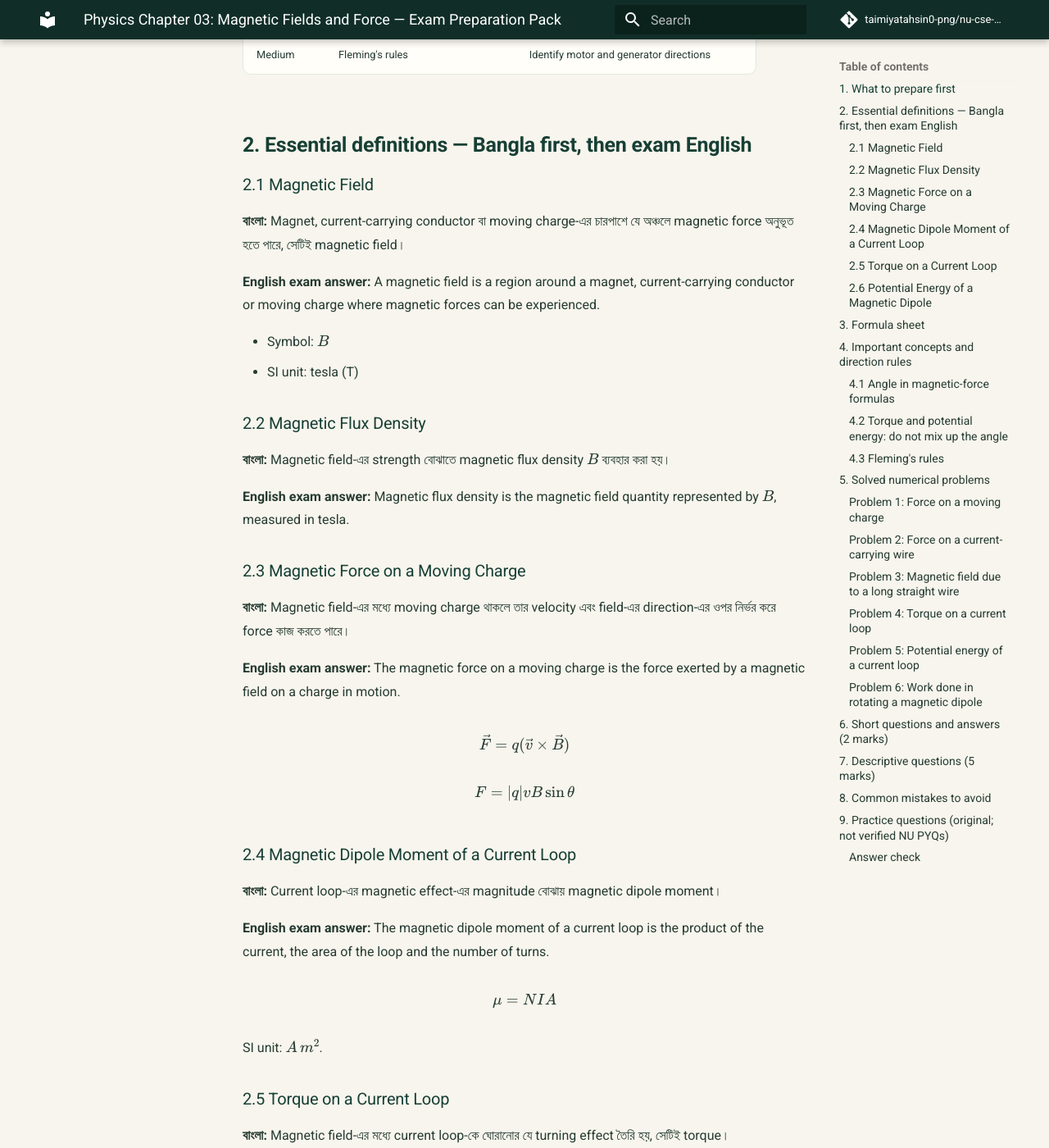
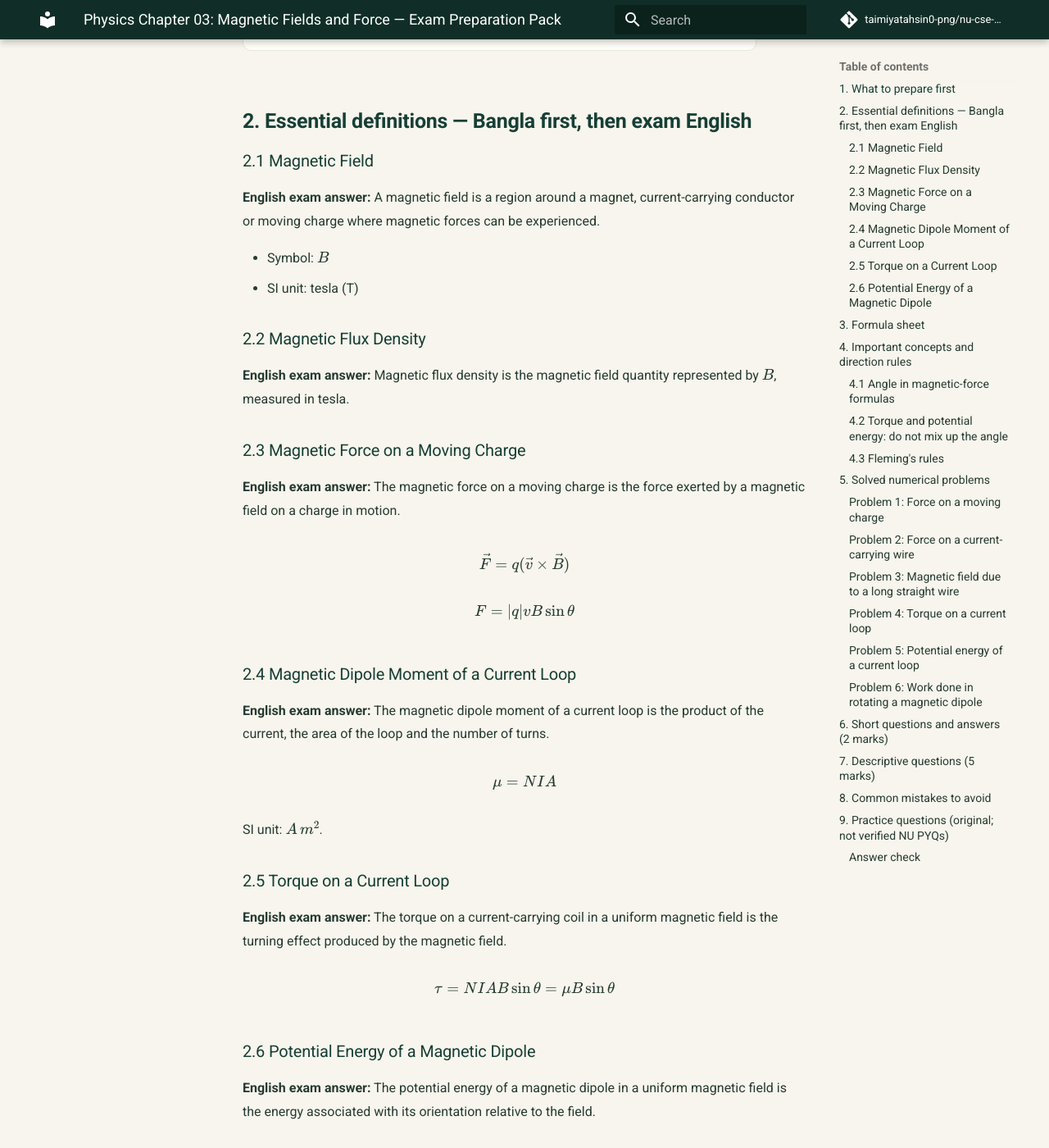
Before and after one commit to taimiyatahsin0-png/nu-cse-notes-store, an MkDocs documentation site: the page built from docs/subjects/phy/chapter-03-exam-preparation.md, in a window 1280 px wide and 1400 px high, scrolled down 1031 px. Shown: the whole window at 82% size. Built offline with MkDocs 1.6.1 and Material for MkDocs 9.7.7, drawn with Linux system fonts in a browser that asks for light colours; comment, search, counter and statistics services are not loaded; some of the changed text lies outside the part shown.

Commit message:
Remove Bangla content; standardize English-only notes

```diff
--- a/docs/subjects/phy/chapter-03-exam-preparation.md
+++ b/docs/subjects/phy/chapter-03-exam-preparation.md
@@ -26,8 +26,6 @@
 
 ### 2.1 Magnetic Field
 
-**বাংলা:** Magnet, current-carrying conductor বা moving charge-এর চারপাশে যে অঞ্চলে magnetic force অনুভূত হতে পারে, সেটিই magnetic field।
-
 **English exam answer:** A magnetic field is a region around a magnet, current-carrying conductor or moving charge where magnetic forces can be experienced.
 
 - Symbol: \(B\)
@@ -35,13 +33,9 @@
 
 ### 2.2 Magnetic Flux Density
 
-**বাংলা:** Magnetic field-এর strength বোঝাতে magnetic flux density \(B\) ব্যবহার করা হয়।
-
 **English exam answer:** Magnetic flux density is the magnetic field quantity represented by \(B\), measured in tesla.
 
 ### 2.3 Magnetic Force on a Moving Charge
-
-**বাংলা:** Magnetic field-এর মধ্যে moving charge থাকলে তার velocity এবং field-এর direction-এর ওপর নির্ভর করে force কাজ করতে পারে।
 
 **English exam answer:** The magnetic force on a moving charge is the force exerted by a magnetic field on a charge in motion.
 
@@ -55,8 +49,6 @@ F=|q|vB\sin\theta
 
 ### 2.4 Magnetic Dipole Moment of a Current Loop
 
-**বাংলা:** Current loop-এর magnetic effect-এর magnitude বোঝায় magnetic dipole moment।
-
 **English exam answer:** The magnetic dipole moment of a current loop is the product of the current, the area of the loop and the number of turns.
 
 \[
@@ -67,8 +59,6 @@ SI unit: \(A\,m^2\).
 
 ### 2.5 Torque on a Current Loop
 
-**বাংলা:** Magnetic field-এর মধ্যে current loop-কে ঘোরানোর যে turning effect তৈরি হয়, সেটিই torque।
-
 **English exam answer:** The torque on a current-carrying coil in a uniform magnetic field is the turning effect produced by the magnetic field.
 
 \[
@@ -76,8 +66,6 @@ SI unit: \(A\,m^2\).
 \]
 
 ### 2.6 Potential Energy of a Magnetic Dipole
-
-**বাংলা:** Magnetic field-এর তুলনায় magnetic dipole কোন orientation-এ আছে, তার ওপর তার potential energy নির্ভর করে।
 
 **English exam answer:** The potential energy of a magnetic dipole in a uniform magnetic field is the energy associated with its orientation relative to the field.
 
@@ -132,8 +120,6 @@ For a current loop, \(\theta\) is measured between the **area vector (normal to
 | \(0^\circ\) | Zero | Minimum: \(-\mu B\) | Stable |
 | \(90^\circ\) | Maximum: \(\mu B\) | Zero | Not an equilibrium |
 | \(180^\circ\) | Zero | Maximum: \(+\mu B\) | Unstable |
-
-**বাংলায় মনে রাখো:** Dipole field-এর দিকে align হতে চায়। তাই parallel অবস্থায় energy minimum, আর opposite অবস্থায় energy maximum।
 
 ### 4.3 Fleming's rules
 
```
